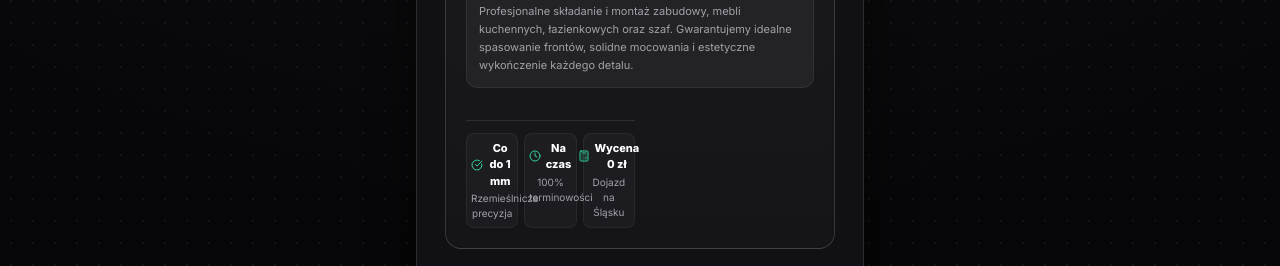
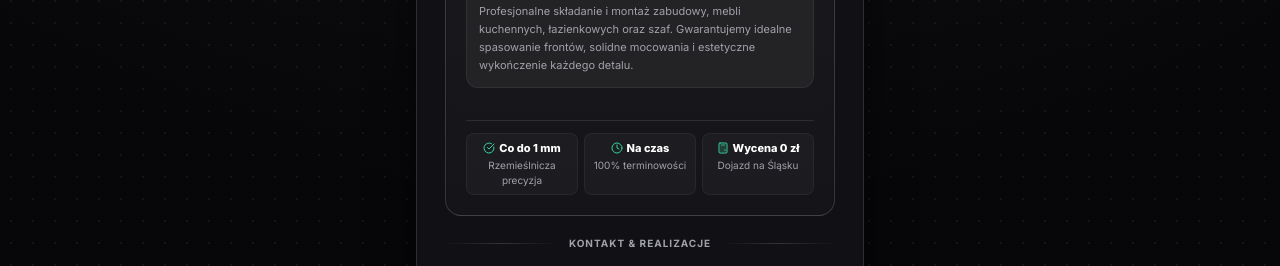
Before and after one commit to 00Mlody00/WildBuilders_NFC, a plain HTML site: page index.html in a window 1280 px wide. Shown: the part 1044-1310 px from the top of the page. Drawn offline with nearby package versions, Linux system fonts and the light colour scheme.

Commit message:
Adjust Trust Pillars Strip layout in index.html

```diff
--- a/index.html
+++ b/index.html
@@ -319,7 +319,7 @@
 </div>
 
             <!-- 3 Trust Pillars Strip -->
-            <div class="mt-3.5 pt-3 border-t border-white/10 grid grid-cols-3 gap-1.5 text-center">
+            <div class="col-span-2 mt-3.5 pt-3 border-t border-white/10 grid grid-cols-3 gap-1.5 text-center">
                 <div class="bg-white/[0.03] rounded-lg py-1.5 px-1 border border-white/5">
                     <div class="text-[11px] font-extrabold text-white flex items-center justify-center gap-1">
                         <i data-lucide="check-circle" class="w-3 h-3 text-emerald-400 shrink-0"></i>
```
